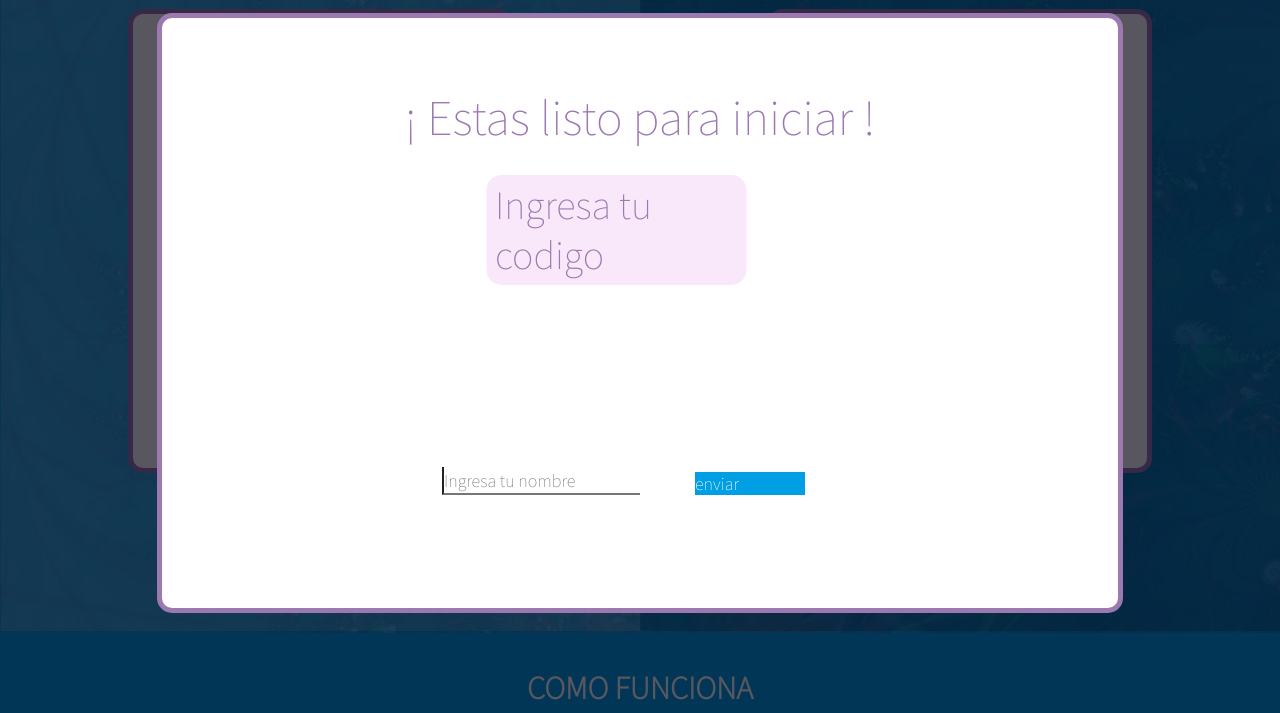
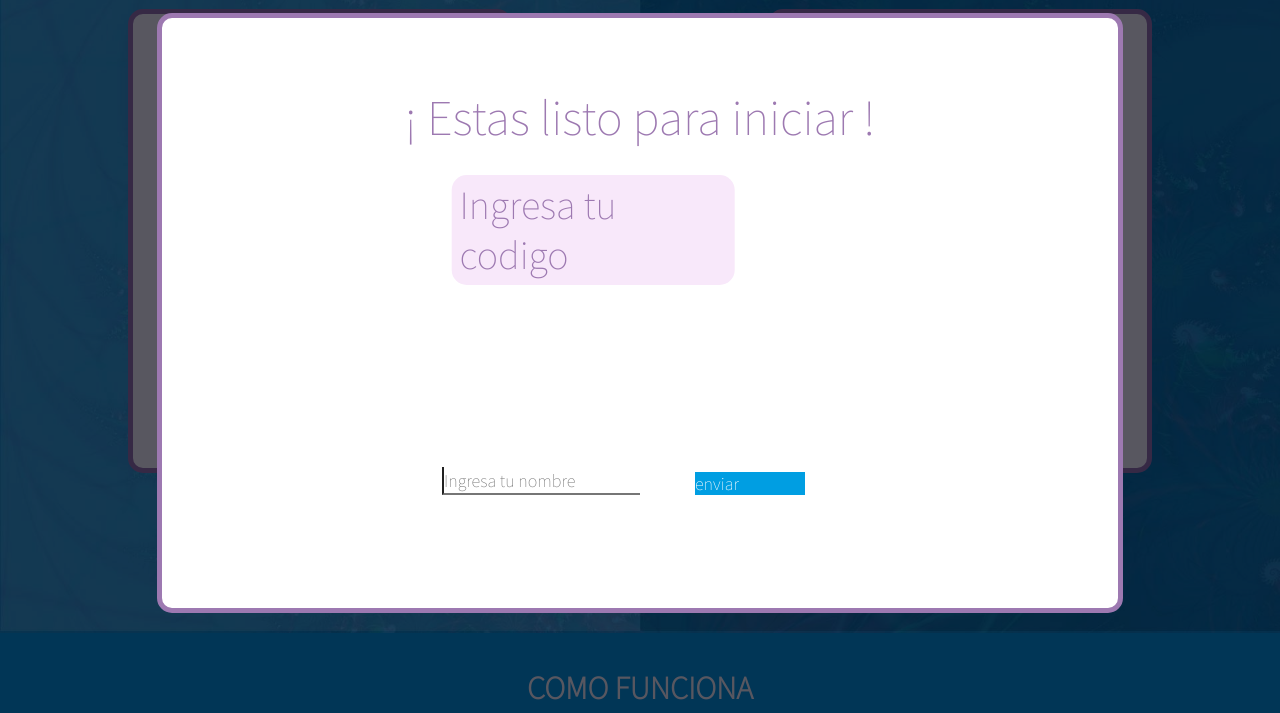
Before and after one commit to Lic-JohnM/Sumate, a plain HTML site: page index.html in a window 1280 px wide. Both pictures are taken after a click on the element "INGRESA". Shown: the part 87-800 px from the top of the page. Drawn offline with nearby package versions, Linux system fonts and the light colour scheme; some packages are replaced by stand-ins of ours; a script that the page names is missing.

Commit message:
Update header.css

```diff
--- a/css/header.css
+++ b/css/header.css
@@ -56,7 +56,7 @@
     padding-top:5px;
     padding-bottom:5px;
     padding-left:8px;
-    margin-left:45%;
+    margin-left:40%;
     padding-right:8px;
 
 
```
